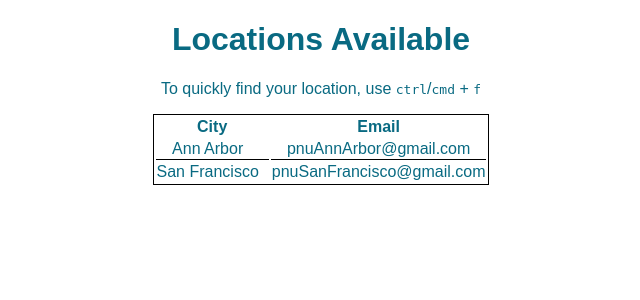
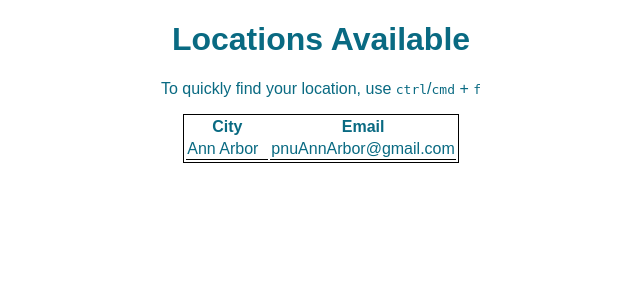
Before and after one commit to erasaur/pnu-website, a Flask app: page /locations in a window 1280 px wide. Shown: the top 300 px of the page, without its empty margins (319-959 px from the left). Run offline with Flask 2, Linux system fonts and the light colour scheme.

Commit message:
remove sanfran location

```diff
--- a/app/templates/locations.html
+++ b/app/templates/locations.html
@@ -19,10 +19,6 @@
     <td>Ann Arbor</td>
     <td>pnuAnnArbor@gmail.com</td>
   </tr>
-  <tr>
-    <td>San Francisco</td>
-    <td>pnuSanFrancisco@gmail.com</td>
-  </tr>
 </table>
 {% endblock %}
 
```
